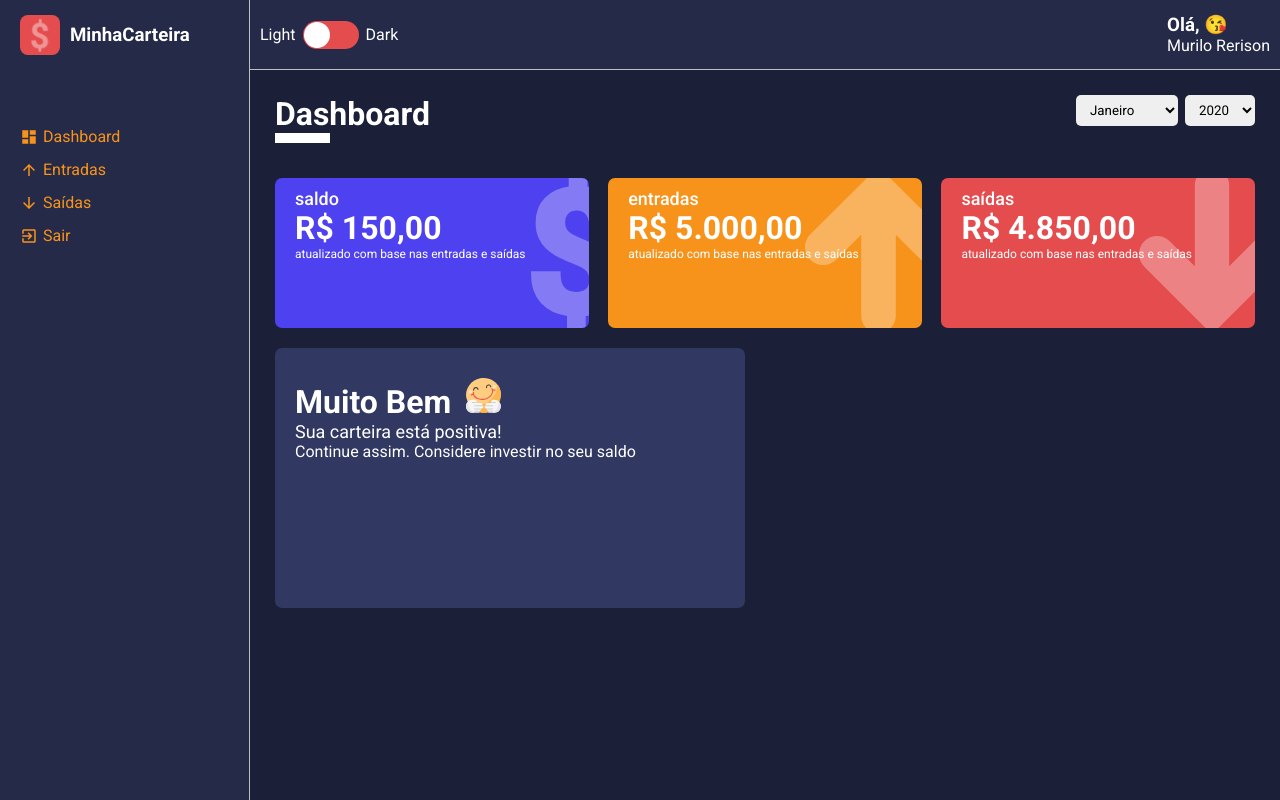
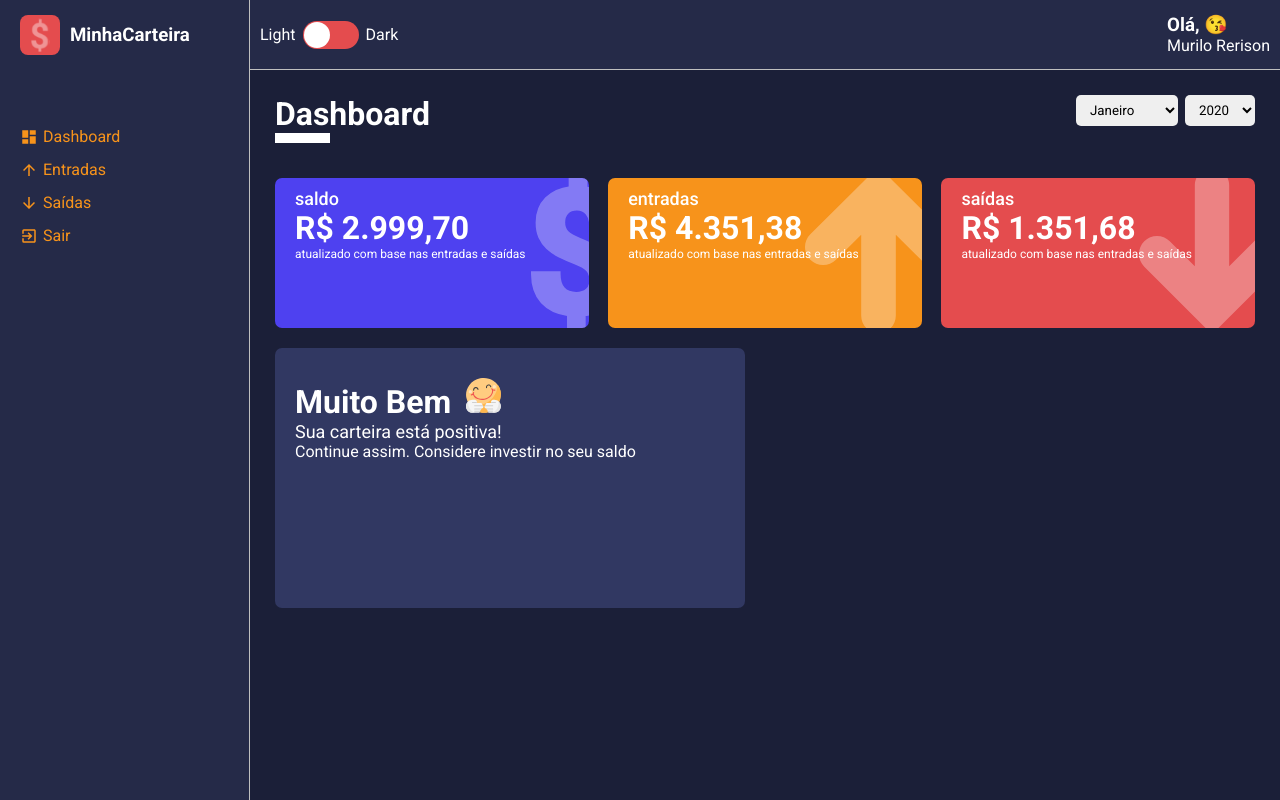
Before and after one commit to murilodevkapaz/dashboard-react, a React (Create React App) app: page /dashboard in a window 1280 px wide. Built offline with nearby package versions, Linux system fonts and the light colour scheme.

Commit message:
finnishing description balance card

```diff
--- a/src/pages/dashboard/index.tsx
+++ b/src/pages/dashboard/index.tsx
@@ -9,6 +9,9 @@ import expenses from '../../repositories/expenses';
 import gains from '../../repositories/gains';
 import listOfMonths from '../../utils/months';
 import happyImg from '../../assets/happy.svg';
+import sadImg from '../../assets/sad.svg';
+import grinningImg from '../../assets/grinning.svg';
+
 
 const Dashboard: React.FC = () => {
     //states
@@ -49,6 +52,82 @@ const Dashboard: React.FC = () => {
             throw new Error('invalid year value. Is accept integer numbers');
         }
     }
+
+    const totalExpenses = useMemo(() => {
+        let total: number = 0;
+
+        expenses.forEach(item => {
+            const date = new Date(item.date);
+            const year = date.getFullYear();
+            const month = date.getMonth()
+
+            if (month === monthSelected && year === yearSelected) {
+                try {
+                    total += Number(item.amount);
+                }
+                catch (e) {
+                    throw new Error('Invalid amount! Amount must be number');
+                }
+            }
+        })
+
+        return total;
+    }, [monthSelected, yearSelected])
+
+    const totalGains = useMemo(() => {
+        let total: number = 0;
+
+        gains.forEach(item => {
+            const date = new Date(item.date);
+            const year = date.getFullYear();
+            const month = date.getMonth()
+
+            if (month === monthSelected && year === yearSelected) {
+                try {
+                    total += Number(item.amount);
+                }
+                catch (e) {
+                    throw new Error('Invalid amount! Amount must be number');
+                }
+            }
+        })
+
+        return total;
+
+    }, [monthSelected, yearSelected]);
+
+    const totalBalance = useMemo(() => {
+        return totalGains - totalExpenses;
+
+
+    }, [totalGains, totalExpenses]);//são as dependencias que serão escutadas, quando os dois mudare executa de novo
+
+    const message = useMemo(() => {
+        if (totalBalance > 0) {
+            return {
+                title: "Muito Bem",
+                description: "Sua carteira está positiva!",
+                footerTest: "Continue assim. Considere investir no seu saldo",
+                icon: happyImg
+            }
+        }
+        else if(totalBalance === 0) {
+            return {
+                title: "Ufa!!",
+                description: "Neste mês você gastou exatamente o que guanhou",
+                footerTest: "Tenha cuidado. No próximo mês tente poupar o seu dinheiro",
+                icon: grinningImg
+            }
+        }
+        else{
+            return {
+                title: "Que triste! ",
+                description: "Neste mês, você gastou mais do que deveria!",
+                footerTest: "Tente gastar os gastos desnecessários",
+                icon: sadImg
+            }
+        }
+    }, [totalBalance])
 
     const months = useMemo(() => {
         return listOfMonths.map((month, index) => {
@@ -93,30 +172,30 @@ const Dashboard: React.FC = () => {
             <Content>
                 <WalletBox
                     title="saldo"
-                    amount={150.00}
+                    amount={totalBalance}
                     footerLabel="atualizado com base nas entradas e saídas"
                     icon="dollar"
                     color="#4E41F0"
                 />
                 <WalletBox
                     title="entradas"
-                    amount={5000.00}
+                    amount={totalGains}
                     footerLabel="atualizado com base nas entradas e saídas"
                     icon="arrowUp"
                     color="#F7931B"
                 />
                 <WalletBox
                     title="saídas"
-                    amount={4850.00}
+                    amount={totalExpenses}
                     footerLabel="atualizado com base nas entradas e saídas"
                     icon="arrowDown"
                     color="#E44C4E"
                 />
                 <MessageBox
-                    title="Muito Bem"
-                    description="Sua carteira está positiva!"
-                    footerTest="Continue assim. Considere investir no seu saldo"
-                    icon={happyImg}
+                    title={message.title}
+                    description={message.description}
+                    footerTest={message.footerTest}
+                    icon={message.icon}
                 />
             </Content>
         </Container>
```
Also changed, not shown: src/assets/grinning.svg (added), 1 other file (tests, documents, lock files or other folders).
